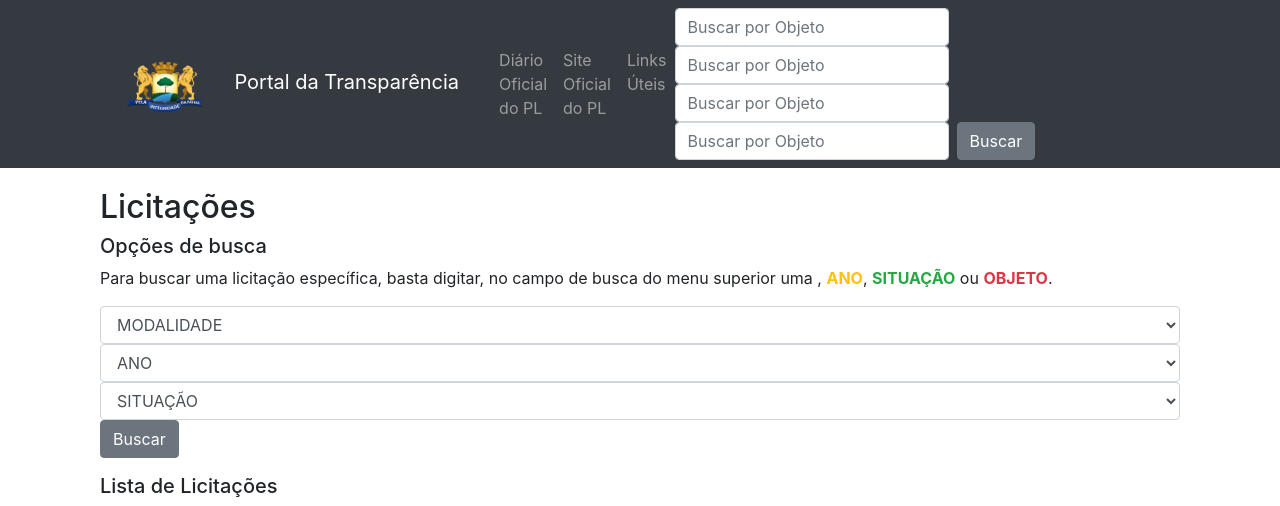
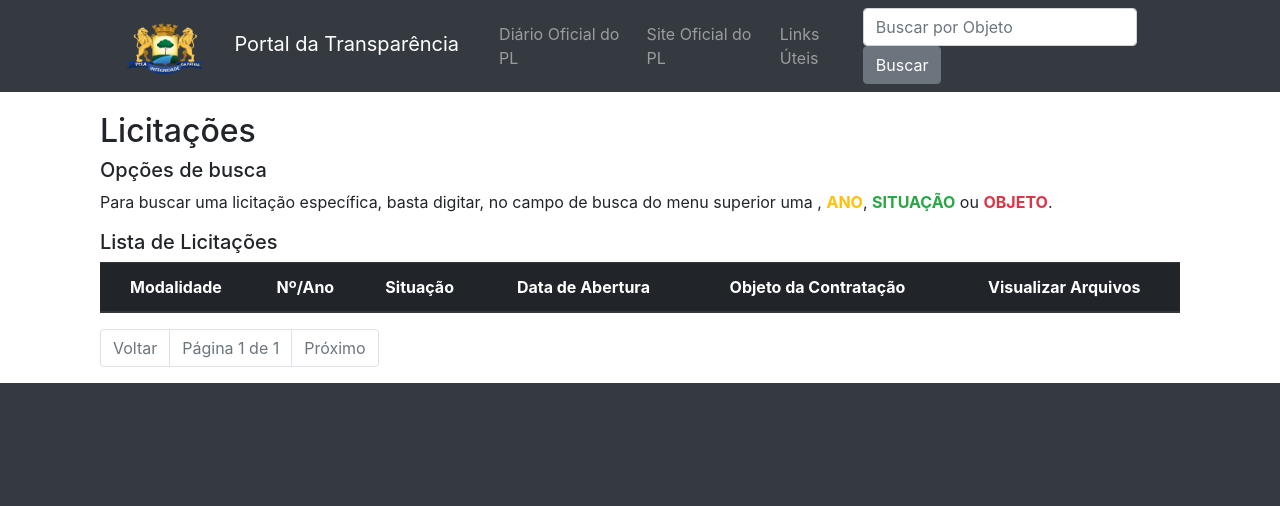
Before and after one commit to NivSoft/transpy, a Django app: page /licitacao/ in a window 1280 px wide. Shown: the top 506 px of the page. Run offline with Django 3.2, Linux system fonts and the light colour scheme; data that the repository does not hold is empty; some libraries are stand-ins or nearby versions.

Commit message:
Atualização

```diff
--- a/licitacao/views.py
+++ b/licitacao/views.py
@@ -13,15 +13,12 @@ def licitacao(request):
     anos = range(2015, now().year+1)
     status = Situacao.objects.all().order_by('status')
     lista_modalidades = Modalidade.objects.all().filter(ano=now().year).order_by('-criado_em')
-    querymodalidade = request.GET.get("querymodalidade")
-    querydata = request.GET.get("querydata")
-    querysituacao = request.GET.get("querysituacao")
     queryobjeto = request.GET.get("queryobjeto")
-    if querymodalidade or querydata or querysituacao or queryobjeto:
+    if queryobjeto:
         lista_modalidades = lista_modalidades.filter(
-                Q(tipo__nome__icontains=querymodalidade)|
-                Q(criado_em__icontains=querydata)|
-                Q(situacao__status__icontains=querysituacao)|
+                Q(tipo__nome__icontains=queryobjeto)|
+                Q(criado_em__icontains=queryobjeto)|
+                Q(situacao__status__icontains=queryobjeto)|
                 Q(objeto__icontains=queryobjeto)
                 ).order_by('-criado_em')
     paginacao = Paginator(lista_modalidades, 10)
--- a/templates/licitacao/home.html
+++ b/templates/licitacao/home.html
@@ -3,9 +3,6 @@
 {% block menu %}
     <form class="form-inline" method="get" action="">
     <input name="queryobjeto" class="form-control mr-sm-2" type="search" placeholder="Buscar por Objeto" aria-label="Search" value="{{ request.GET.queryobjeto }}">
-    <input name="querymodalidade" class="form-control mr-sm-2" type="search" placeholder="Buscar por Objeto" aria-label="Search" value="{{ request.GET.querymodalidade }}">
-    <input name="queryodata" class="form-control mr-sm-2" type="search" placeholder="Buscar por Objeto" aria-label="Search" value="{{ request.GET.querydata }}">
-    <input name="querysituacao" class="form-control mr-sm-2" type="search" placeholder="Buscar por Objeto" aria-label="Search" value="{{ request.GET.querysituacao }}">
     <button class="btn btn-secondary my-2 my-sm-0" type="submit">Buscar</button>
     </form>
 {% endblock %}
@@ -14,30 +11,6 @@
 <h2>Licitações</h2>
 <h5>Opções de busca</h5>
 <p>Para buscar uma licitação específica, basta digitar, no campo de busca do menu superior uma , <b class="text-warning">ANO</b>, <b class="text-success">SITUAÇÃO</b> ou <b class="text-danger">OBJETO</b>.</p>
-<form class="form" method="get" action="">
-<div class="form-group">
-    <select name="querymodalidade" class="form-control" id="SelectModalidade">
-        <option value="" selected>MODALIDADE</option>
-        {% for modalidade in modalidades %}
-        <option value="{{ request.GET.querymodalidade }}">{{ modalidade }}</option>
-        {% endfor %}
-    </select>
-    <select name="queryano" class="form-control" id="SelectAno">
-        <option value="" selected>ANO</option>
-        {% for ano in anos %}
-        <option value="{{ request.GET.querydata }}">{{ ano }}</option>
-        {% endfor %}
-    </select>
-    <select name="querysituacao" class="form-control" id="SelectSituacao">
-        <option value="" selected>SITUAÇÃO</option>
-        {% for statu in status %}
-        <option value="{{ request.GET.querysituacao }}">{{ statu.status }}</option>
-        {% endfor %}
-    </select>
-<button class="btn btn-secondary my-2 my-sm-0" type="submit">Buscar</button>
-</div>
-</form>
-
 <h5>Lista de Licitações</h5>
 <table class="table table-hover table-striped">
   <thead class="thead-dark text-center">
```
